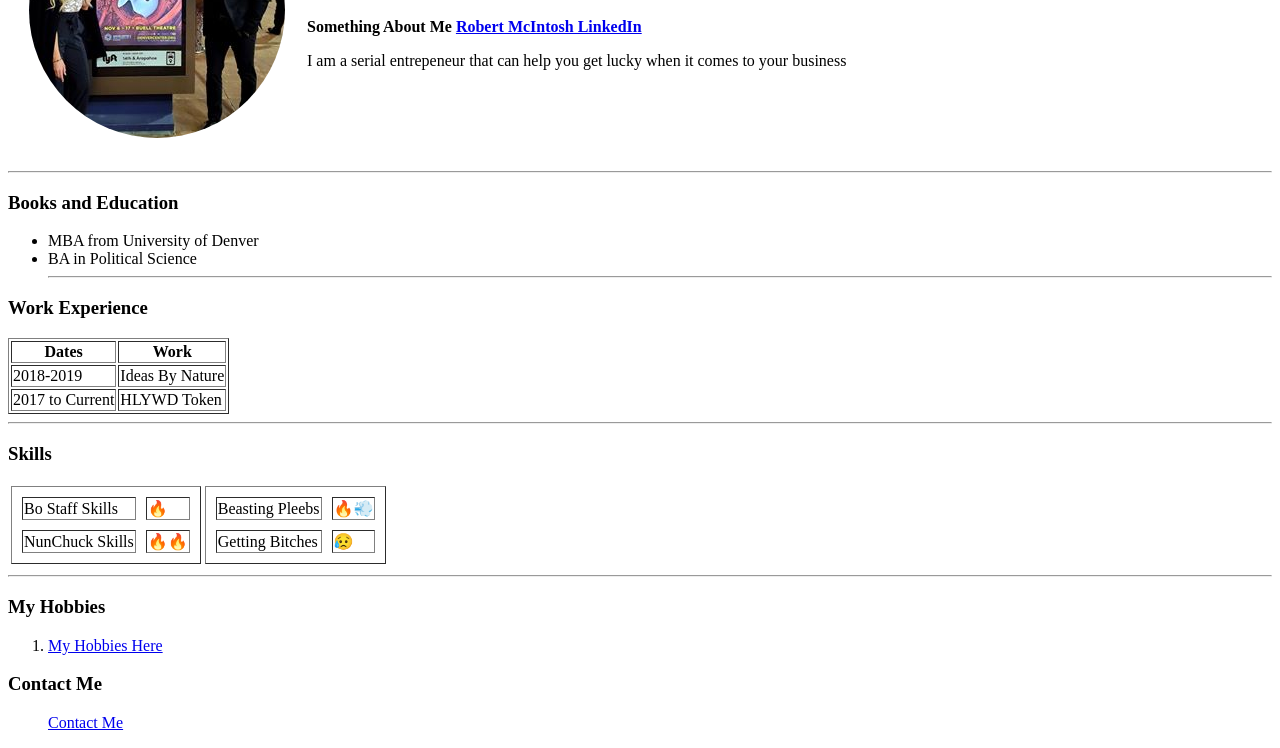
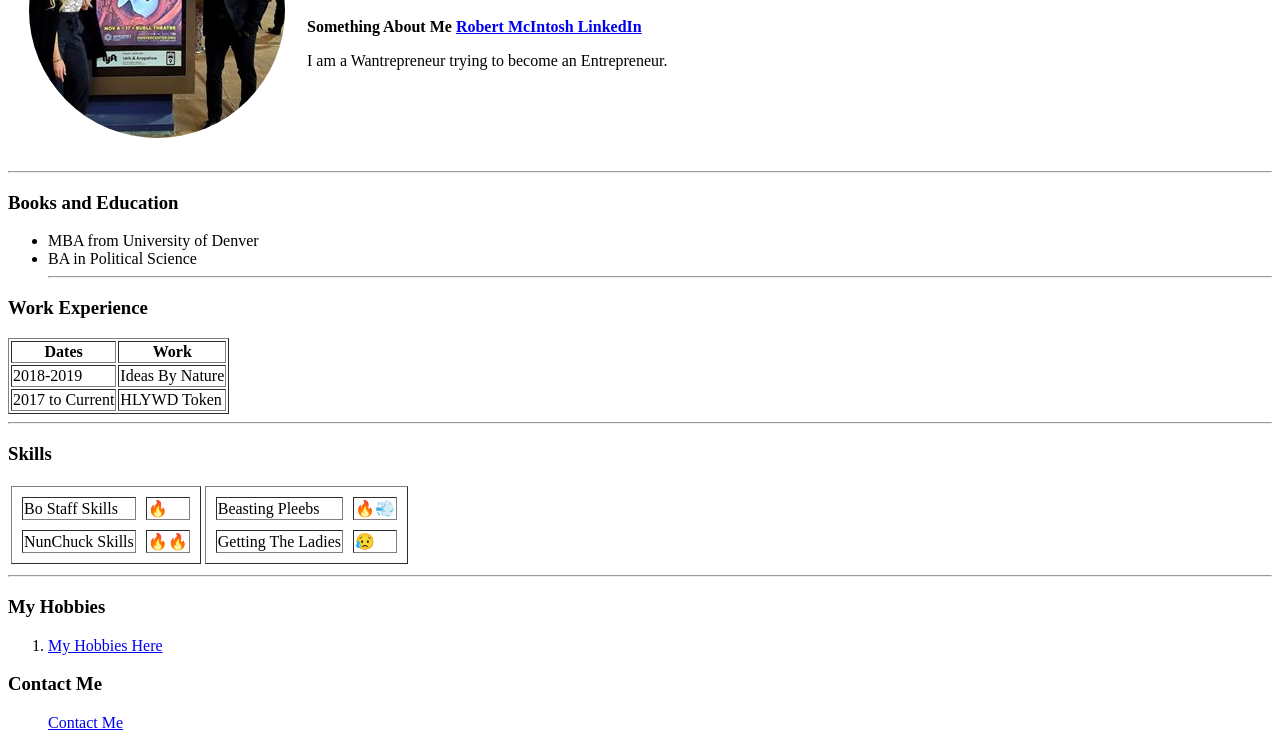
Before and after one commit to Rob-McIntosh/CV, a plain HTML site: page index.html in a window 1280 px wide. Shown: the part 147-895 px from the top of the page. Drawn offline with Linux system fonts and the light colour scheme.

Commit message:
Update index.html

```diff
--- a/index.html
+++ b/index.html
@@ -12,8 +12,8 @@
       <td><img src="Images/Rob Photo.png" alt=""></td>
       <td><h1> Robert McIntosh Personal Page</h1>
       <p> <strong>Something About Me <a href="https://www.linkedin.com/in/robert-mcintosh-mba/">Robert McIntosh LinkedIn</a></strong>
-        <p>I am a serial entrepeneur that can help you get lucky when it
-          comes to your business</p></td>
+        <p>I am a Wantrepreneur trying to become an Entrepreneur.
+            </p></td>
     </tr>
   </table>
     <hr>
@@ -58,7 +58,7 @@
             <td>🔥💨</td>
           </tr>
           <tr>
-            <td>Getting Bitches</td>
+            <td>Getting The Ladies</td>
             <td>😥</td>
           </tr>
         </table></td>
```
